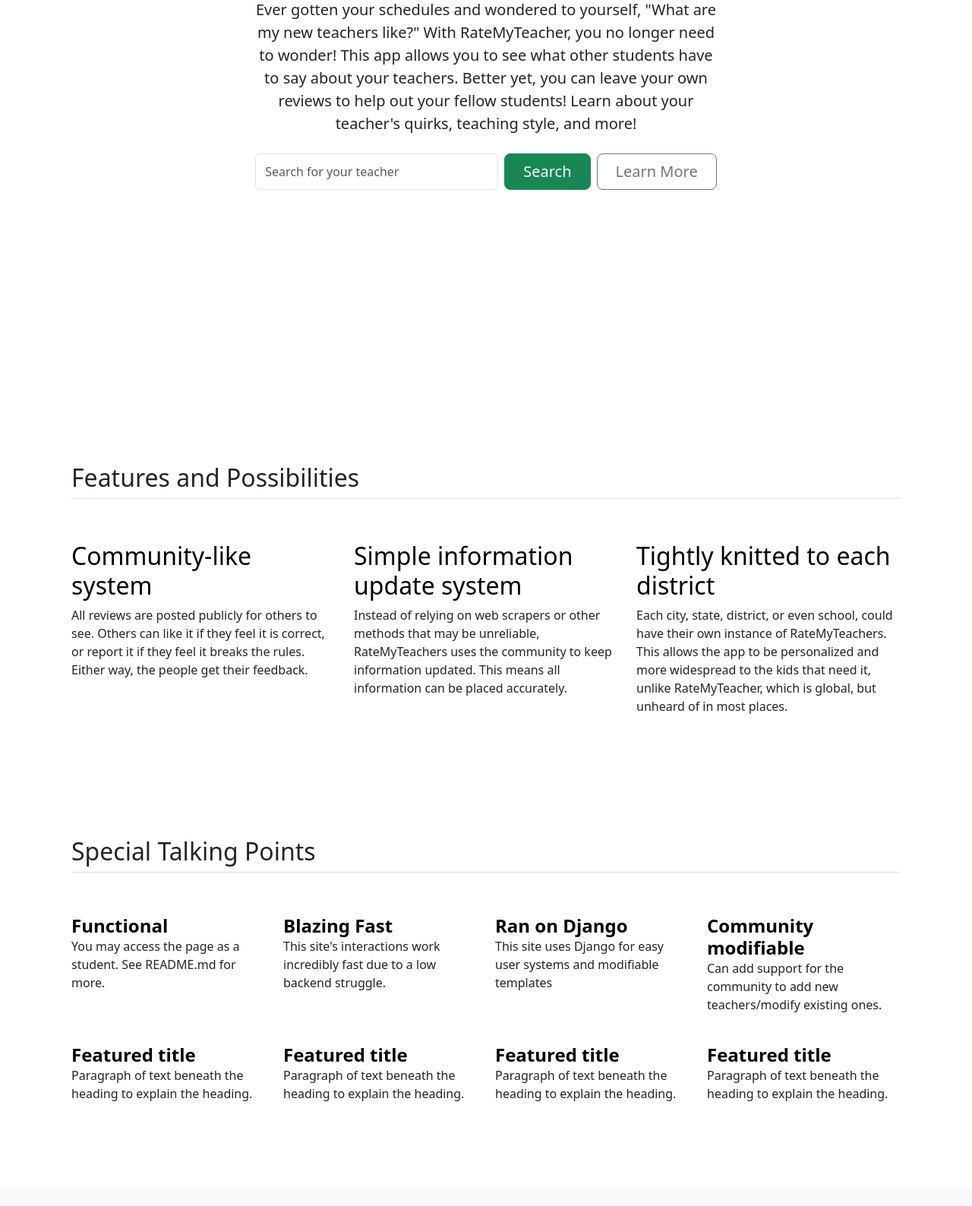
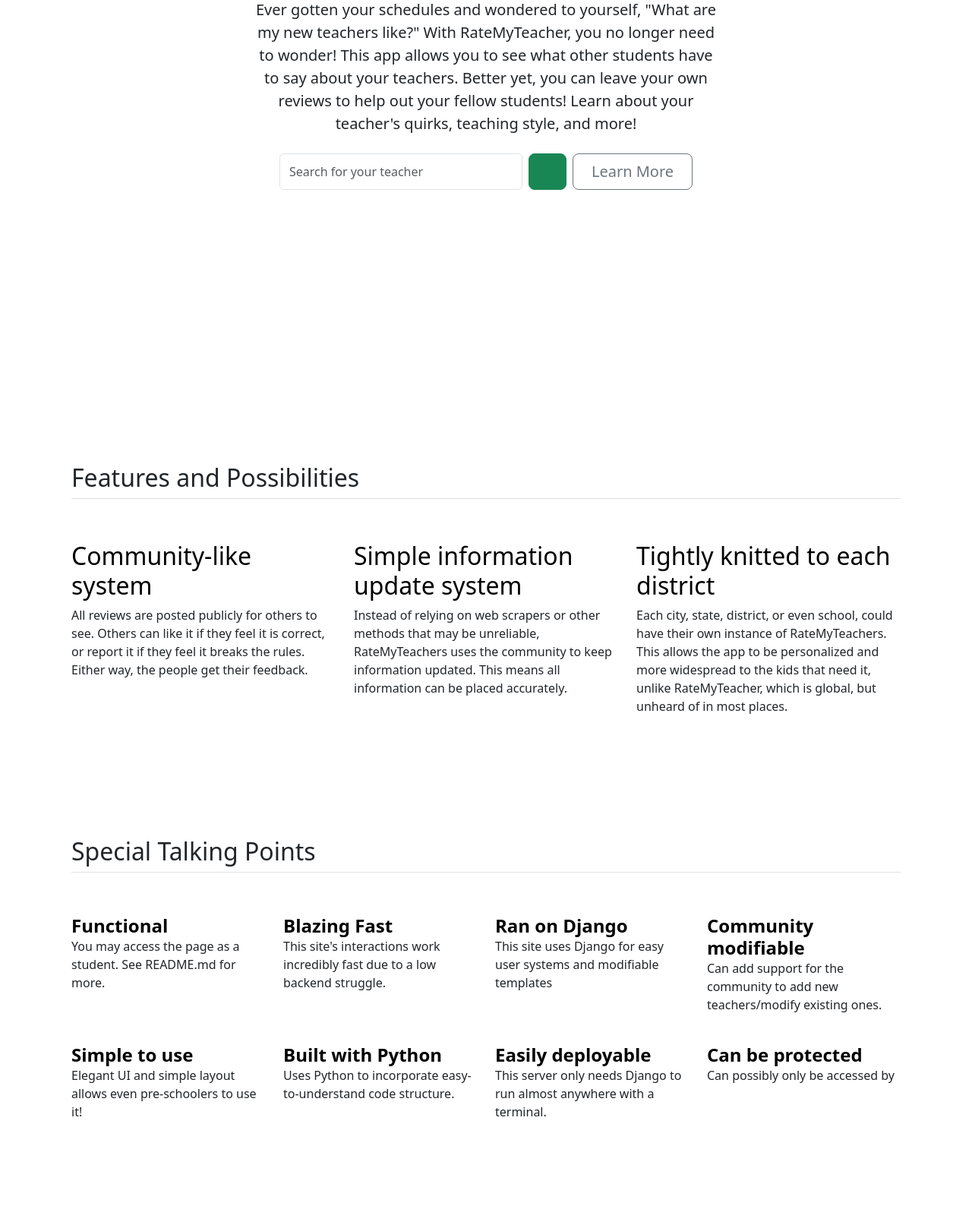
Before and after one commit to atomtables/rate-my-teachers, a Django app: template templates/mainpage/index.html in a window 1280 px wide. Shown: the part 411-1999 px from the top of the page at 76% size. Before the commit the page ends 1861 px from the top, so only its background shows below. Run offline with Django 4.2, Linux system fonts and the light colour scheme; the template is opened without the code that fills it, so the values that code supplies are empty.

Commit message:
Update index and README.md to reflect HackJPS project.

```diff
--- a/templates/mainpage/index.html
+++ b/templates/mainpage/index.html
@@ -17,10 +17,7 @@
                 <form class="d-flex" role="search" id="search-form">
                     <input id='searchid' class="form-control me-2" type="search" placeholder="Search for your teacher"
                            aria-label="Search" style="width: 320px;" name="query">
-                    <button class="btn btn-success btn-lg px-4 gap-3" type="submit" onclick="
-                        const search = document.getElementById('searchid').value;
-                        document.location.href='/search/' + search">Search
-                    </button>
+                    <button class="btn btn-success btn-lg px-4 gap-3" type="submit"></button>
                 </form>
                 <script>
                     document.getElementById('search-form').addEventListener('submit', function (event) {
@@ -89,26 +86,26 @@
             </div>
             <div class="col d-flex align-items-start">
                 <div>
-                    <h3 class="fw-bold mb-0 fs-4 text-body-emphasis">Featured title</h3>
-                    <p>Paragraph of text beneath the heading to explain the heading.</p>
+                    <h3 class="fw-bold mb-0 fs-4 text-body-emphasis">Simple to use</h3>
+                    <p>Elegant UI and simple layout allows even pre-schoolers to use it!</p>
                 </div>
             </div>
             <div class="col d-flex align-items-start">
                 <div>
-                    <h3 class="fw-bold mb-0 fs-4 text-body-emphasis">Featured title</h3>
-                    <p>Paragraph of text beneath the heading to explain the heading.</p>
+                    <h3 class="fw-bold mb-0 fs-4 text-body-emphasis">Built with Python</h3>
+                    <p>Uses Python to incorporate easy-to-understand code structure.</p>
                 </div>
             </div>
             <div class="col d-flex align-items-start">
                 <div>
-                    <h3 class="fw-bold mb-0 fs-4 text-body-emphasis">Featured title</h3>
-                    <p>Paragraph of text beneath the heading to explain the heading.</p>
+                    <h3 class="fw-bold mb-0 fs-4 text-body-emphasis">Easily deployable</h3>
+                    <p>This server only needs Django to run almost anywhere with a terminal.</p>
                 </div>
             </div>
             <div class="col d-flex align-items-start">
                 <div>
-                    <h3 class="fw-bold mb-0 fs-4 text-body-emphasis">Featured title</h3>
-                    <p>Paragraph of text beneath the heading to explain the heading.</p>
+                    <h3 class="fw-bold mb-0 fs-4 text-body-emphasis">Can be protected</h3>
+                    <p>Can possibly only be accessed by </p>
                 </div>
             </div>
         </div>
```
Also changed, not shown: README.md.
